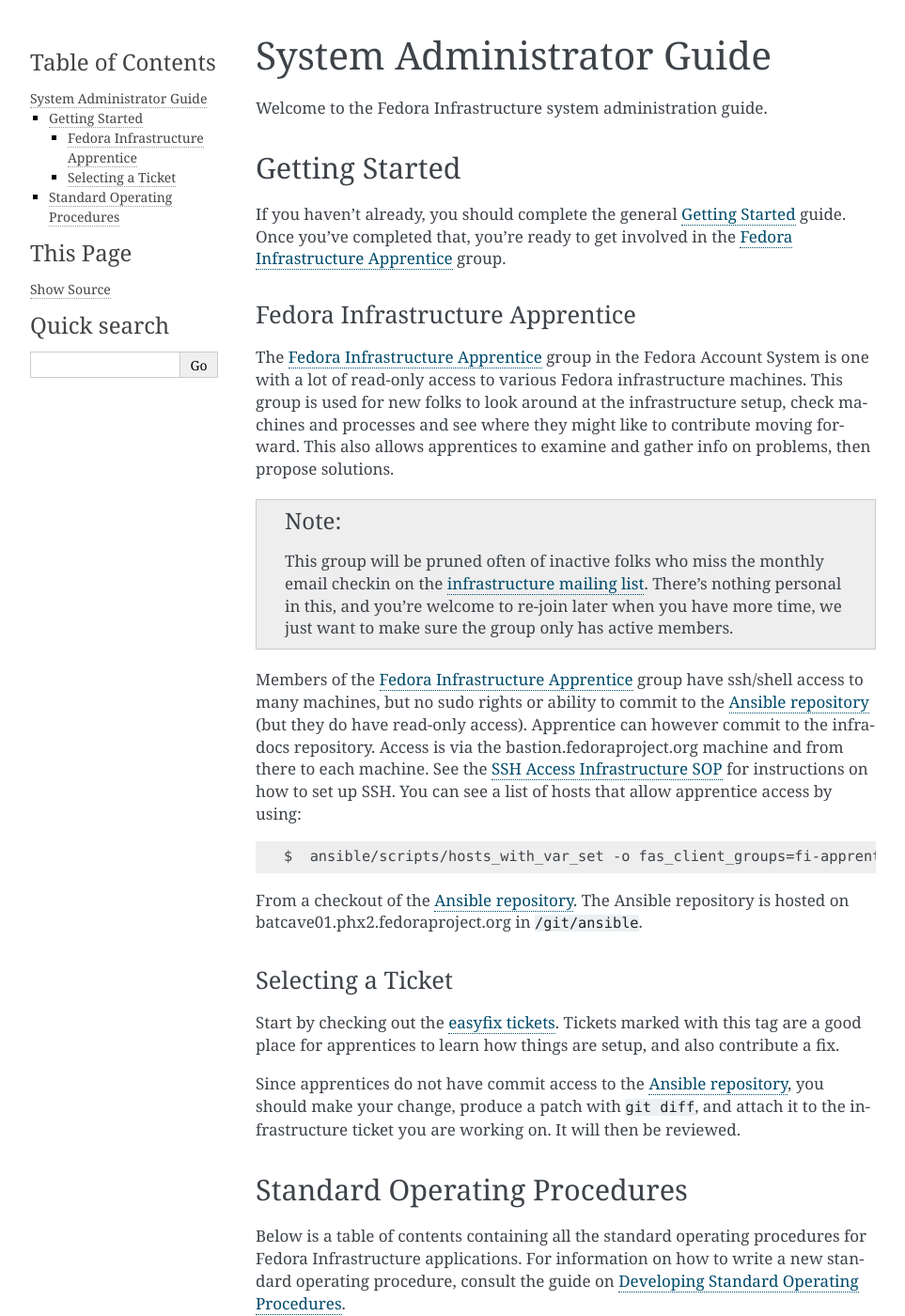
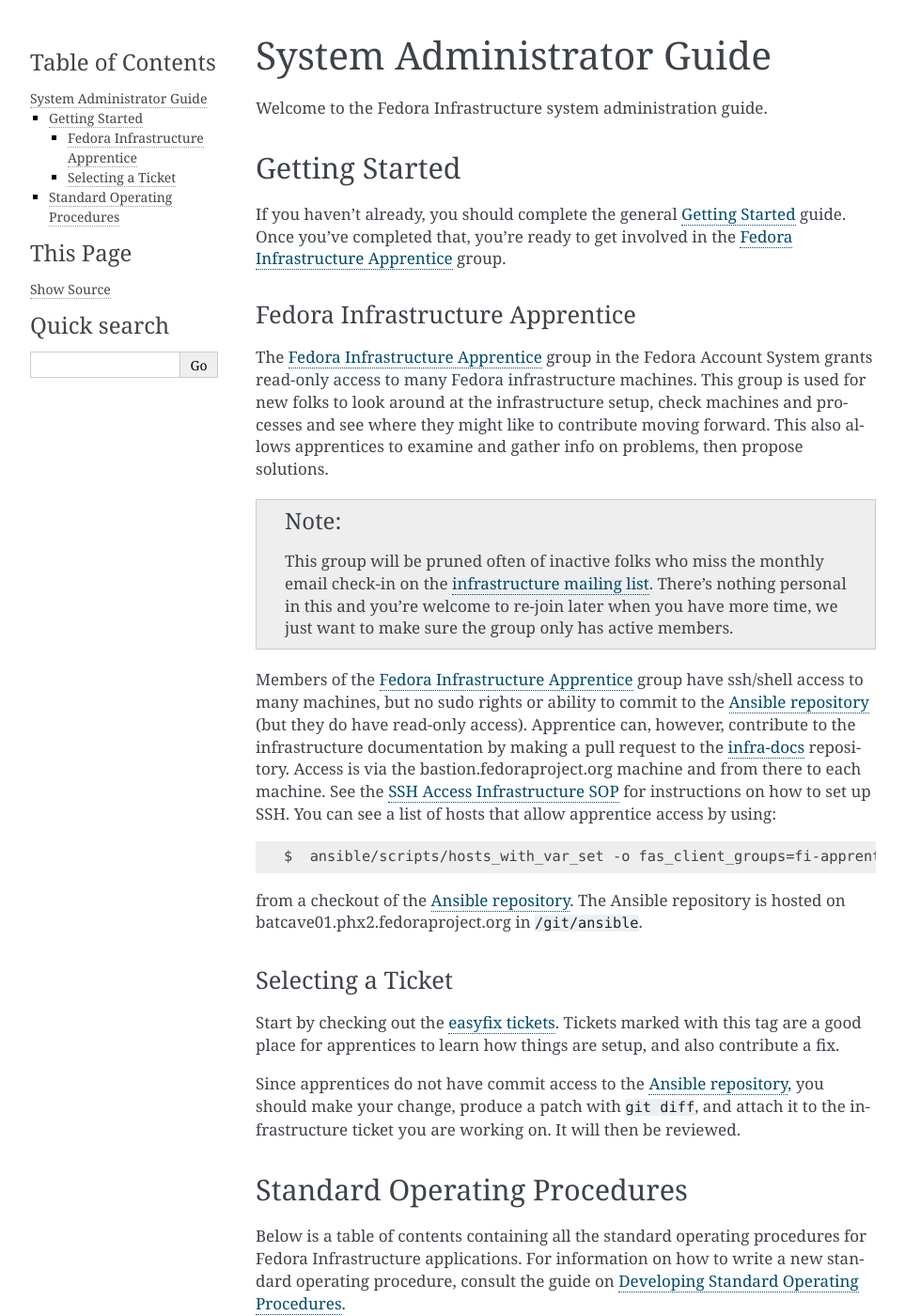
Before and after one commit to FrostyX/infra-docs, a Sphinx documentation site: the page built from docs/sysadmin-guide/index.rst, in a window 1280 px wide and 1400 px high. Shown: the whole window at 94% size, without its empty margins (148-1111 px from the left). Built offline with Sphinx 7.4.7, drawn with Linux system fonts in a browser that asks for light colours; some of the changed text lies outside the part shown.

Commit message:
docs.fedoraproject.org sysadmin guide and sop

```diff
--- a/docs/sysadmin-guide/index.rst
+++ b/docs/sysadmin-guide/index.rst
@@ -21,30 +21,31 @@
 Fedora Infrastructure Apprentice
 --------------------------------
 
-The `Fedora Infrastructure Apprentice`_ group in the Fedora Account System is
-one with a lot of read-only access to various Fedora infrastructure machines.
-This group is used for new folks to look around at the infrastructure setup,
-check machines and processes and see where they might like to contribute moving
-forward. This also allows apprentices to examine and gather info on problems,
-then propose solutions.
+The `Fedora Infrastructure Apprentice`_ group in the Fedora Account System
+grants read-only access to many Fedora infrastructure machines. This group is
+used for new folks to look around at the infrastructure setup, check machines
+and processes and see where they might like to contribute moving forward. This
+also allows apprentices to examine and gather info on problems, then propose
+solutions.
 
 .. note::
     This group will be pruned often of inactive folks who miss the monthly
-    email checkin on the `infrastructure mailing list`_. There's nothing
-    personal in this, and you're welcome to re-join later when you have more
+    email check-in on the `infrastructure mailing list`_. There's nothing
+    personal in this and you're welcome to re-join later when you have more
     time, we just want to make sure the group only has active members.
 
 Members of the `Fedora Infrastructure Apprentice`_ group have ssh/shell access
 to many machines, but no sudo rights or ability to commit to the `Ansible
-repository`_ (but they do have read-only access). Apprentice can however commit to
-the infra-docs repository. Access is via the bastion.fedoraproject.org machine
+repository`_ (but they do have read-only access). Apprentice can, however,
+contribute to the infrastructure documentation by making a pull request to the
+`infra-docs`_ repository. Access is via the bastion.fedoraproject.org machine
 and from there to each machine. See the :ref:`ssh-sop` for instructions on how
 to set up SSH. You can see a list of hosts that allow apprentice access by
 using::
 
    $  ansible/scripts/hosts_with_var_set -o fas_client_groups=fi-apprentice'
 
-From a checkout of the `Ansible repository`_. The Ansible repository is hosted
+from a checkout of the `Ansible repository`_. The Ansible repository is hosted
 on batcave01.phx2.fedoraproject.org in ``/git/ansible``.
 
 
```
Also changed, not shown: other parts of docs/sysadmin-guide/index.rst (+2 -0 lines), docs/index.rst (+4 -4 lines), docs/sysadmin-guide/sops/docs.fedoraproject.org.rst (added, +69 -0 lines).
